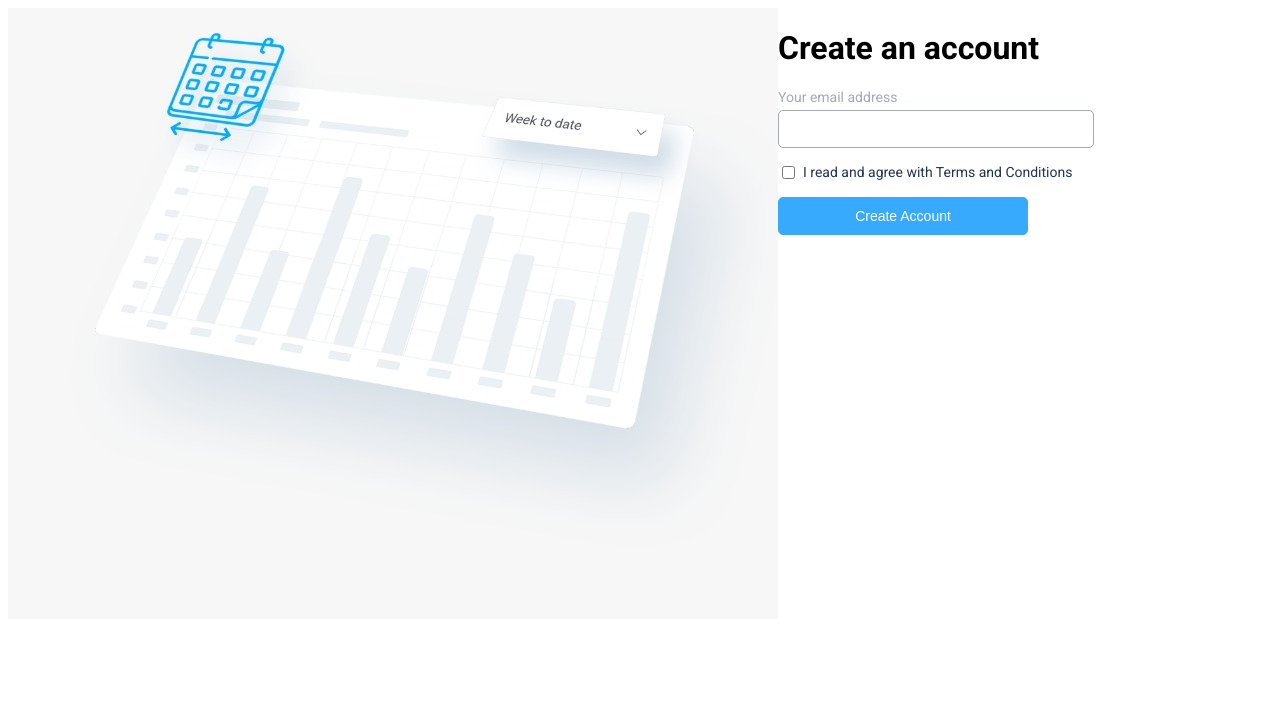
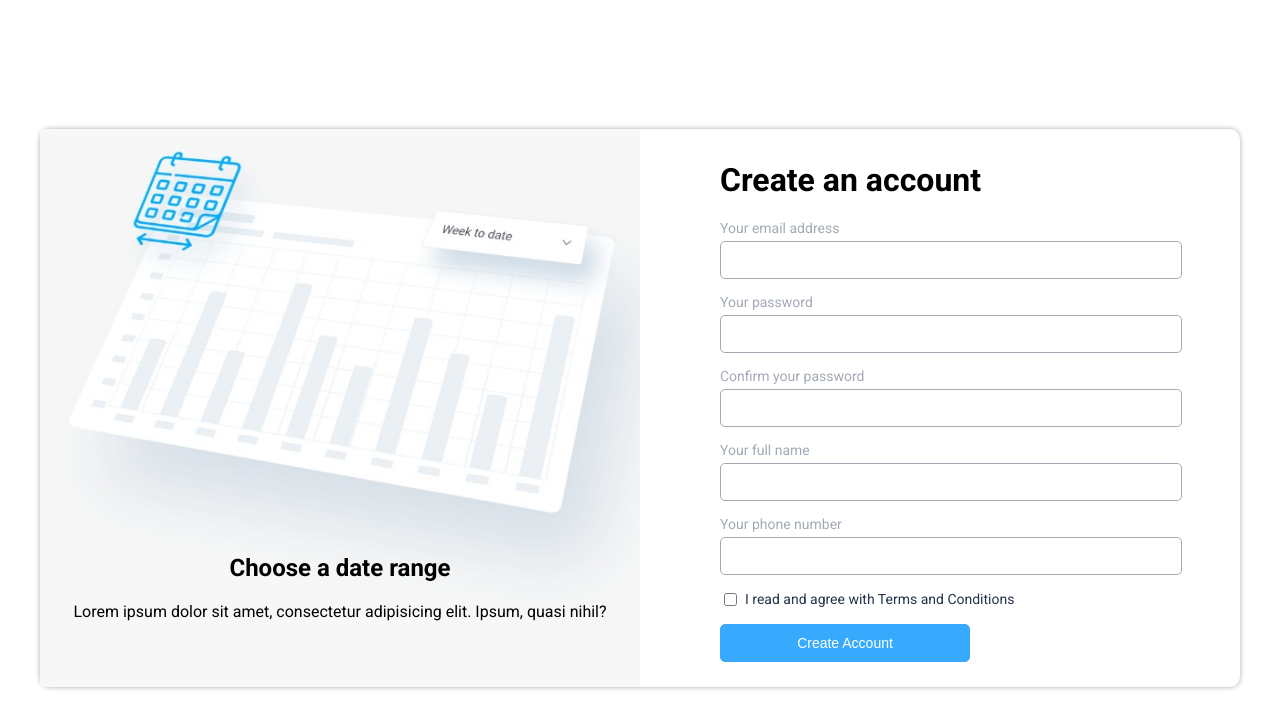
Before and after one commit to mehedisarkar2k/assignment-myDash, a React (Create React App) app: page / in a window 1280 px wide. Shown: the top 728 px of the page. Built offline with nearby package versions, Linux system fonts and the light colour scheme.

Commit message:
left boc design

```diff
--- a/src/App.js
+++ b/src/App.js
@@ -1,15 +1,22 @@
-import "./App.scss";
+import styles from "./App.module.scss";
 import SignupForm from "./components/SignupForm";
-import bg from "./img/signupFormBg.png";
 
 function App() {
     return (
-        <div style={{ display: "flex" }}>
-            <div className="">
-                <img src={bg} alt="" />
+        <div className={styles.container}>
+            <div className={styles.container__content}>
+                <div className={styles.container__content__leftBox}>
+                    <div className={styles.container__content__leftBox__text}>
+                        <h2>Choose a date range</h2>
+                        <p>
+                            Lorem ipsum dolor sit amet, consectetur adipisicing
+                            elit. Ipsum, quasi nihil?
+                        </p>
+                    </div>
+                </div>
+
+                <SignupForm />
             </div>
-
-            <SignupForm />
         </div>
     );
 }
--- /dev/null
+++ b/src/App.module.scss
@@ -0,0 +1,41 @@
+@use "./scss/mixin.scss" as mixin;
+
+@import url("https://fonts.googleapis.com/css2?family=Roboto:wght@300;400;500;700&display=swap");
+
+body {
+    font-family: "Roboto", sans-serif;
+}
+
+.container {
+    max-width: 1200px;
+    margin: 0 auto;
+    padding: 0 20px;
+    display: flex;
+    justify-content: center;
+    align-items: center;
+    min-height: 100vh;
+
+    .container__content {
+        width: 100%;
+        display: grid;
+        grid-template-columns: 1fr 1fr;
+
+        box-shadow: 0 0 5px 0 mixin.$gray-color;
+        border-radius: 10px;
+        position: relative;
+
+        .container__content__leftBox {
+            width: 100%;
+            height: 100%;
+            background: url("./img/signupFormBg.png") no-repeat center/cover;
+            display: flex;
+            align-items: flex-end;
+            justify-content: center;
+        }
+
+        .container__content__leftBox__text {
+            text-align: center;
+            margin-bottom: 50px;
+        }
+    }
+}
--- a/src/App.scss
+++ /dev/null
@@ -1,5 +0,0 @@
-@import url("https://fonts.googleapis.com/css2?family=Roboto:wght@300;400;500;700&display=swap");
-
-body {
-    font-family: "Roboto", sans-serif;
-}
--- a/src/components/SignupForm.js
+++ b/src/components/SignupForm.js
@@ -1,3 +1,4 @@
+import styles from "../scss/SignupForm.module.scss";
 import Button from "./Button";
 import Checkbox from "./Checkbox";
 import From from "./Form";
@@ -5,11 +6,23 @@ import TextField from "./TextFiled";
 
 const SignupForm = () => {
     return (
-        <div>
+        <div className={styles.container}>
             <h1>Create an account</h1>
 
             <From>
-                <TextField label="Your email address" />
+                <TextField type="email" id="email" label="Your email address" />
+                <TextField
+                    type="password"
+                    id="password"
+                    label="Your password"
+                />
+                <TextField
+                    type="password"
+                    id="password2"
+                    label="Confirm your password"
+                />
+                <TextField type="text" id="name" label="Your full name" />
+                <TextField type="tel" id="phone" label="Your phone number" />
                 <Checkbox label="I read and agree with Terms and Conditions" />
 
                 <Button>Create Account</Button>
--- /dev/null
+++ b/src/scss/SignupForm.module.scss
@@ -0,0 +1,5 @@
+@use "./mixin.scss" as mixin;
+
+.container {
+    padding: 10px 80px;
+}
```
